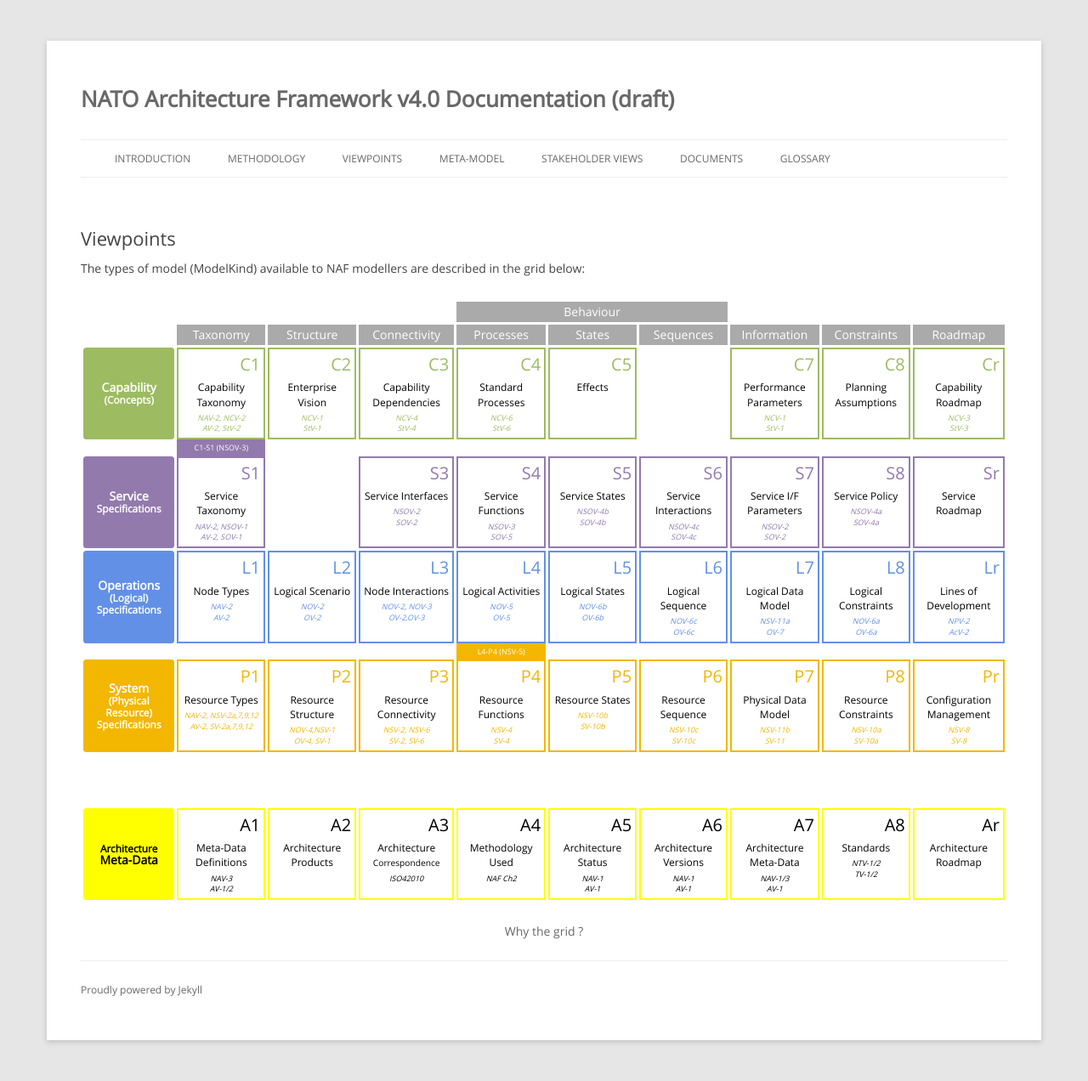
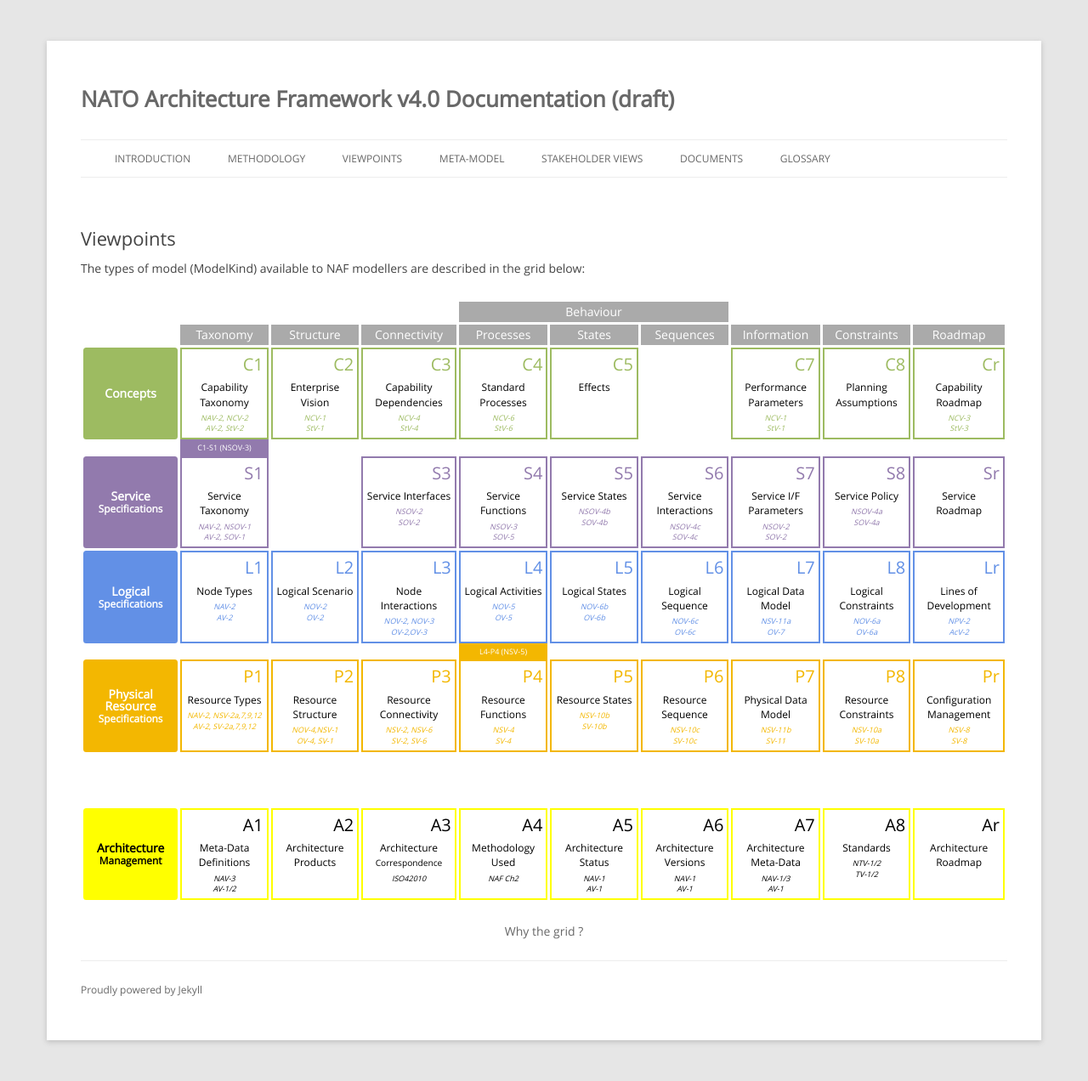
Before and after one commit to nafdocs/nafdocs.github.io, a Jekyll site: the page built from viewpoints/index.html, in a window 1280 px wide. Shown: the whole page at 85% size. Built offline with Jekyll 4.4.1, drawn with Linux system fonts in a browser that asks for light colours; nearby versions of some CDN libraries.

```diff
--- a/viewpoints/index.html
+++ b/viewpoints/index.html
@@ -49,8 +49,7 @@
     <!-- Concepts -->
 
     <tr class="viewpoint concept">
-      <td class="label label-concept">Capability<br />
-	<small>(Concepts)</small></td>
+      <td class="label label-concept">Concepts</td>
       <td>
         <a href="c1">C<suffix>1</suffix>
       <div class="mk__viewTitle">Capability Taxonomy</div>
@@ -178,8 +177,8 @@
     <!-- Logical -->
 
     <tr class="viewpoint logical">
-      <td class="label label-logical">Operations
-        <br /><small>(Logical)<br />Specifications</small></td>
+      <td class="label label-logical">Logical
+        <br /><small>Specifications</small></td>
       <td>
         <a href="l1">L<suffix>1</suffix>
       <div class="mk__viewTitle">Node Types</div>
@@ -255,8 +254,8 @@
     <!-- Physical -->
 
     <tr class="viewpoint physical">
-      <td class="label label-physical">System
-        <br /><small>(Physical<br />Resource)</small>
+      <td class="label label-physical">Physical
+        <br />Resource
         <br /><small>Specifications</small></td>
       <td>
         <a href="p1">P<suffix>1</suffix>
@@ -323,8 +322,8 @@
     <!-- Architecture -->
 
     <tr class="viewpoint architecture tooBright">
-      <td class="label label-architecture"><small>Architecture</small>
-        <br /> Meta-Data
+      <td class="label label-architecture">Architecture
+        <br /><small>Management</small>
       </td>
       <td>
         <a href="a1">A<suffix>1</suffix>
```
